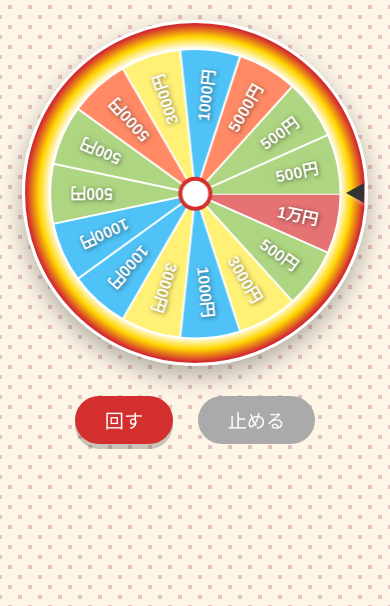
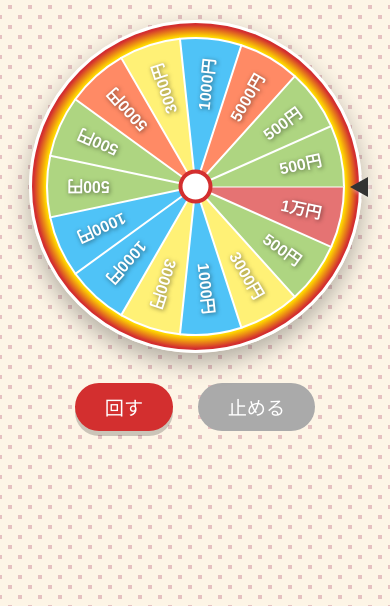
Before and after one commit to Sta6leStapler/New-Year-Gacha-Spin, a Flask app: page / in a window 390 px wide. Shown: the part 103-709 px from the top of the page. Run offline with Flask 3, Linux system fonts and the light colour scheme; some web fonts are replaced.

Commit message:
スマホ対応：レイアウト修正2

```diff
--- a/static/css/style.css
+++ b/static/css/style.css
@@ -151,22 +151,30 @@
 
     /* 2. ルーレットのサイズ調整（画面に合わせて伸縮させる） */
     .roulette-decoration-ring {
-        /* 固定幅をやめ、画面幅の90%を使う。ただし最大340pxまで。 */
-        width: 90vw;
-        height: 90vw;
+        /* 横幅は画面の90%、ただし最大340pxまで */
+        width: 90%;
         max-width: 340px;
-        max-height: 340px;
+        /* 高さは自動計算させるが、必ず正方形(1:1)を保つ */
+        aspect-ratio: 1 / 1;
+        height: auto;
+
+        margin: 0 auto 20px; /* 中央寄せ */
         border-width: 3px;
-        margin-bottom: 20px;
+        box-sizing: border-box;
     }
-    /* 中身は親要素に合わせて100%にする */
+
     .roulette-container {
-        width: 94%;
-        height: 94%;
+        width: 100%;
+        height: 100%;
+        /* コンテナも正方形を維持 */
+        aspect-ratio: 1 / 1;
+        position: relative;
     }
+
     #rouletteCanvas {
         width: 100%;
         height: 100%;
+        display: block; /* 余計な隙間防止 */
     }
 
     /* 針の位置微調整 */
--- a/static/js/script.js
+++ b/static/js/script.js
@@ -33,9 +33,12 @@
     if (!canvas) return;
     ctx = canvas.getContext('2d');
 
-    // ■■■ 変更点：サイズ調整ロジックを関数化して呼び出し ■■■
+    // ロード時とリサイズ時にサイズ調整を実行
     handleResize();
-    window.addEventListener('resize', handleResize); // 画面回転時などに対応
+    window.addEventListener('resize', () => {
+        handleResize();
+        drawWheel(); // リサイズ直後に再描画を強制
+    });
 
     if (isSecretMode) {
         const helpList = document.getElementById('helpList');
```
